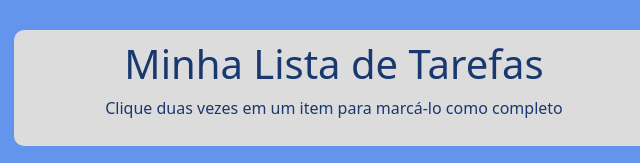
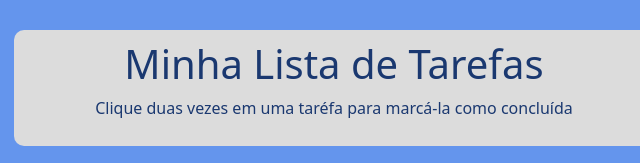
Before and after one commit to rafhaelgomes-dev/Projeto-Todo-List, a plain HTML site: page index.html in a window 1280 px wide. Shown: the top 163 px of the page, 306-946 px from the left. Drawn offline with nearby package versions, Linux system fonts and the light colour scheme.

Commit message:
Update index.html

```diff
--- a/index.html
+++ b/index.html
@@ -14,7 +14,7 @@
 <body>
     <header>
         <h1>Minha Lista de Tarefas</h1>
-        <p id="funcionamento">Clique duas vezes em um item para marcá-lo como completo</p>
+        <p id="funcionamento">Clique duas vezes em uma taréfa para marcá-la como concluída</p>
     </header>
 
     <main>
```
